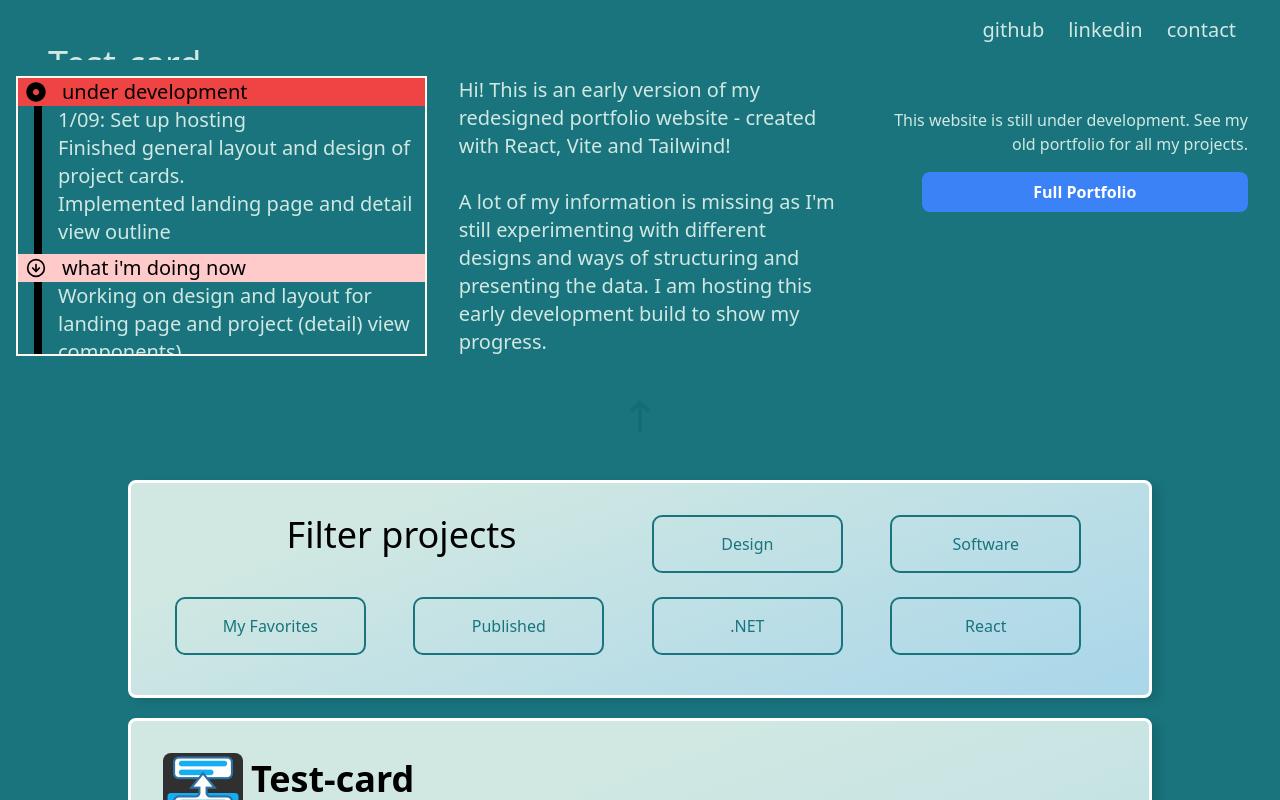
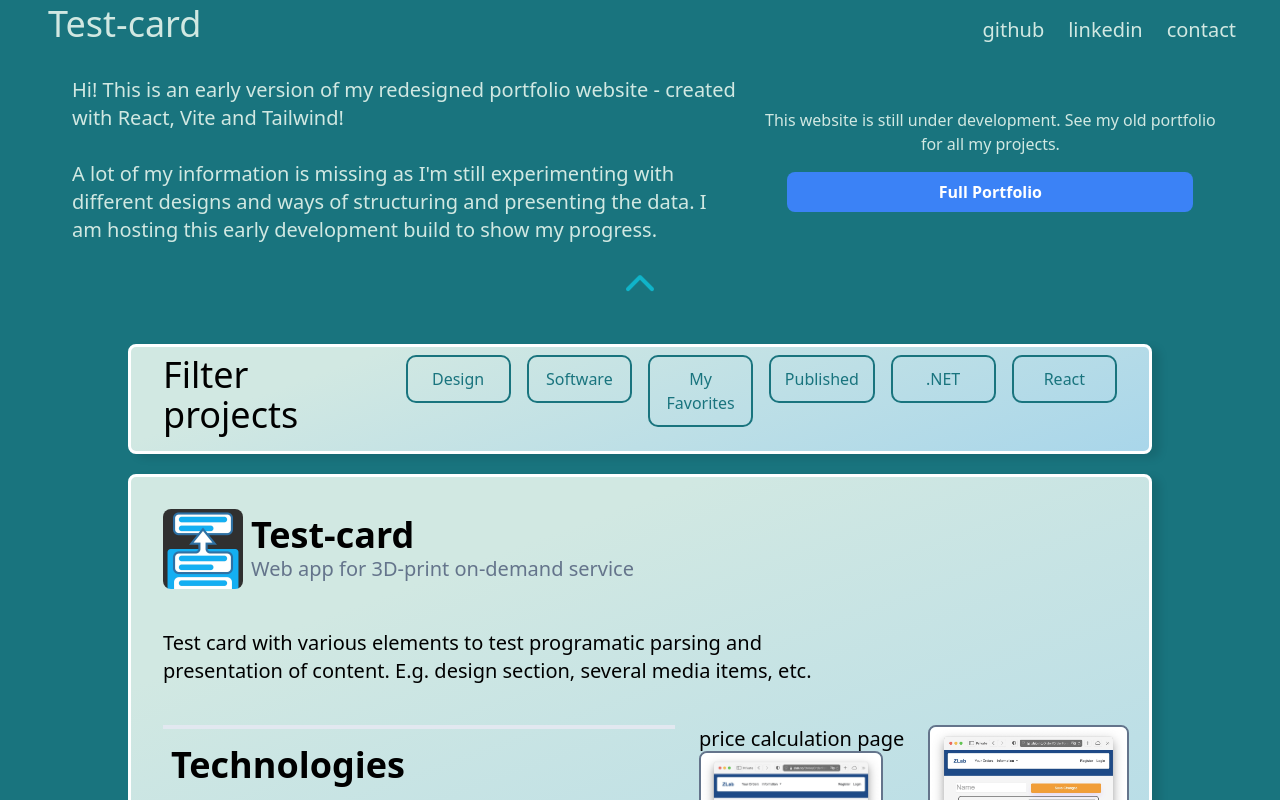
Before and after one commit to szstuff/portfolio3, a React (Vite) app: page / in a window 1280 px wide. Built offline with nearby package versions, Linux system fonts and the light colour scheme.

Commit message:
feat: Implemented filter logic - cleaned up landing card, filter options and main.jsx design and layout

```diff
--- a/src/components/FilterOptions.jsx
+++ b/src/components/FilterOptions.jsx
@@ -13,11 +13,11 @@ const FilterOptions = ({filters, setFilters}) => {
 
     return (
     <div className={`border-black border-2 rounded-lg
-        bg-slate-100 shadow-xl px-8 pb-4 pt-8 w-[96vw] mx-[2vw] md:w-[84vw] md:mx-[8vw] lg:w-[80vw] lg:mx-[10vw]
-        mt-5 grid grid-cols-2 sm:grid-cols-4
+        bg-slate-100 shadow-xl px-8 pb-2 pt-2 w-[96vw] mx-[2vw] md:w-[84vw] md:mx-[8vw] lg:w-[80vw] lg:mx-[10vw]
+        mt-5 grid grid-cols-3 sm:grid-cols-4 xl:grid-cols-8 gap-4
         card
         `}>
-        <div className='col-span-2 mb-4 text-center'>
+        <div className='col-span-3 sm:col-span-2 mb-2 text-center xl:text-left'>
             <h3 className='text-4xl'> Filter projects </h3>
         </div>
         <div className='col-span-1'>
--- a/src/components/Header.jsx
+++ b/src/components/Header.jsx
@@ -62,7 +62,10 @@ const Header = ({id}) => {
                             <div key={item.id} ref={(el) => setRef(el, index)}
                                 className='content-center pt-2'
                             >
-                                <h3 className='h-[5vh] p-y-1 my-1 text-2xl sm:text-3xl md:text-4xl'> {item.title} </h3></div>
+                                {item.title != "" && (
+                                <h3 className='h-[5vh] p-y-1 my-1 text-2xl sm:text-3xl md:text-4xl'> {item.title} </h3>
+                                )}
+                            </div>
                         ))
                         }
                     </div>
--- a/src/components/LandingCard.jsx
+++ b/src/components/LandingCard.jsx
@@ -1,41 +1,27 @@
 import React from 'react'
 import ScrollDownPrompt from './ScrollDownPrompt'
 import {Button} from './Button'
-import { FaDotCircle } from 'react-icons/fa'
-import { FiArrowDownCircle } from 'react-icons/fi'
 
 const LandingCard = React.forwardRef(({filters, setFilters}, ref) => {
   return (
     <div ref={ref} id={"0"}
       className={`snap-start
-      p-4 h-auto max-h-[90vh] w-full
+      p-4 h-auto max-h-[70vh] w-full
       justify-around
+      px-2 md:px-8 lg:px-16
+      grid grid-cols-1 md:grid-cols-5 place-content-center gap-4
     `}>
-        <div className='flex flex-col gap-2 min-w-full'>
-            <div className='grid grid-cols-4 lg:grid-cols-6 gap-2 space-x-4 '>
-                <div className='col-span-2 text-xl border-2 border-orange-50 order-2 max-h-[35vh] overflow-y-scroll lg:order-1 '>
-                    <p className='flex gap-4 items-center bg-red-500 pl-2'> <FaDotCircle/> under development </p>
-                    <p className=' border-l-8 border-black ml-4 pl-4 text-[color:var(--primary)]'> 1/09: Set up hosting  </p>
-                    <p className=' border-l-8 border-black ml-4 pl-4 text-[color:var(--primary)]'> Finished general layout and design of project cards. </p>
-                    <p className=' border-l-8 border-black ml-4 pl-4 text-[color:var(--primary)]'> Implemented landing page and detail view outline  </p>
-                    {/* <p className='flex gap-4 items-center bg-red-200 pl-2'> <FaDotCircle/> changelog </p> */}
-                    <p className=' border-l-8 border-black ml-4 pb-2 pl-4 text-[color:var(--primary)]'>  </p>
-                    <p className='flex gap-4 items-center bg-red-200 pl-2'> <FiArrowDownCircle/> what i'm doing now </p>
-                    <p className=' border-l-8 border-black ml-4 pb-2 pl-4 text-[color:var(--primary)]'> Working on design and layout for landing page and project (detail) view components) </p>
-
-
-                </div>
-                <div className='col-span-4 lg:col-span-2 text-xl order-1 mb-8 px-8 lg:px-2'>
+          <div className='col-span-1 md:col-span-3 text-xl order-1 lg:px-2'>
               <p className='text-[color:var(--primary)]'> Hi! This is an early version of my redesigned portfolio website - created with React, Vite and Tailwind!
                   <br/> <br/>
                   A lot of my information is missing as I'm still experimenting with different designs and ways of structuring and presenting the data. I am hosting this early development build to show my progress.</p>
           </div>
-                <div className=' grid-flow-row col-span-2 space-y-4 order-3 mx-4 px-4 text-end'>
+          <div className='col-span-1 md:col-span-2 order-2 text-center'>
 
               <p className='pt-8 text-[color:var(--primary)]'> This website is still under development. See my old portfolio for all my projects. </p>
-                    <Button link={""} type={"Full Portfolio"} width={"full"} text={"Full Portfolio"} mt={"4"}/>
+              <Button link={"www.stilian.dev"} type={"Full Portfolio"} width={"full"} text={"Full Portfolio"} mt={"4"}/>
           </div>
-            </div>
+            <div className='col-span-full order-last justify-self-center'>
              <ScrollDownPrompt/>
             </div>
     </div>
--- a/src/components/Main.jsx
+++ b/src/components/Main.jsx
@@ -44,9 +44,12 @@ const Main = ({portfolioitems}) => {
 
     useEffect(() => {
         setCurrentCardId(elementsInView[0])
-        console.log("Elements currently in view:", elementsInView);
-        console.log("Elements in total:", elementsRef);
         }, [elementsInView]);
+
+
+    useEffect(() => {
+        console.log(filters)
+    }, [filters])
 
     //Header-main view scroll sync logic
     const {setScrollY} = useContext(ScrollContext)
@@ -63,7 +66,8 @@ const Main = ({portfolioitems}) => {
         }
         }, [setScrollY])
 
-        const renderCard = (item, index) => {
+
+        const renderCard = (item, index, filters) => {
             switch(item.type){
                 case "landingCard":
                     return (
@@ -80,6 +84,9 @@ const Main = ({portfolioitems}) => {
                         <FilterOptions filters={filters} setFilters={setFilters}/>
                     )
                 default:
+                //If default, the item is a normal portfolio item
+                //if no filters || item's filters include at least one (.some) of the chosen filters, render card
+                    if (filters.length == 0 || item.applicableFilters.some(filterText => filters.includes(filterText))){
                     return (
                         <Card
                             ref={(el) => elementsRef.current[index] = el}
@@ -88,19 +95,20 @@ const Main = ({portfolioitems}) => {
                             index={index}
                         />
                     )
+                } else {
+                    return null
+                }
             }
         }
 
         return (
-            <div ref={scrollRef} className='bg-[color:var(--secondary)] h-[calc(100vh-60px)] snap-y snap-mandatory scroll-p-4 overflow-y-scroll'>
-                <div className='container mb-28'>
-                    <div className='relative'>
-
+            <div ref={scrollRef} className='bg-[color:var(--secondary)] w-screen h-[calc(100vh-60px)] snap-y snap-mandatory scroll-p-4 overflow-y-scroll'>
+                <div className='container mb-28 max-w-max'>
                         {portfolioitems.map((item, index) => (
-                            renderCard(item, index)
+                            renderCard(item, index, filters)
                         ))}
-                    </div>
                 </div>
+                <p className='text-xl font-light text-slate-300 mx-[10%]'>Made using Portfolio3 template by stilian.dev</p>
             </div>
         );
 };
--- a/src/components/ScrollDownPrompt.jsx
+++ b/src/components/ScrollDownPrompt.jsx
@@ -1,10 +1,10 @@
 import React from 'react'
-import { FaArrowUp, FaArrowUpLong } from 'react-icons/fa6'
+import { FaChevronUp } from 'react-icons/fa6'
 
 const ScrollDownPrompt = () => {
   return (
-    <div className='flex place-content-center items-end grow mt-4' >
-      <FaArrowUpLong className=' scrolldownAnimation size-8'/>
+    <div className='w-fit mt-4' >
+      <FaChevronUp className='col-auto scrolldownAnimation size-8'/>
     </div>
   )
 }
--- a/src/index.css
+++ b/src/index.css
@@ -24,9 +24,8 @@ https://webflow.com/blog/elegant-color-palettes?utm_source=google&utm_medium=sea
 
 /* Filter button */
 .filterButton{
-  padding: 15px 5px;
-  width: 80%;
-  margin: 0 10% 10% 5%;
+  padding: 10px 5px;
+  width: 100%;
   border: 2px solid var(--text);
   border-radius: 10px;
   color: var(--text);
@@ -36,6 +35,23 @@ https://webflow.com/blog/elegant-color-palettes?utm_source=google&utm_medium=sea
   background-color: var(--secondary);
   color: var(--primary);
   transition: all 0.5s;
+}
+
+/* "Swipe up" prompt icon */
+.scrolldownAnimation{
+  animation: updown  ease-in-out 4s infinite;
+}
+
+@keyframes updown{
+  0% {transform: translateY(0em); color: #2095a2;}
+  50% {transform: translateY(-0.5em); color: #0db9cf;}
+  100% {transform: translateY(0em); color: #2095a2;}
+}
+
+/* Portfolio Detail View */
+.animateload {
+   /* Slide in animation for title text in header component  */
+  animation: slidein 0.5s ease;
 }
 
 /* Portfolio item card */
@@ -51,24 +67,11 @@ https://webflow.com/blog/elegant-color-palettes?utm_source=google&utm_medium=sea
   animation: spinBackground 1s linear;
 }
 
-.scrolldownAnimation{
-  animation: updown  ease-in-out 4s infinite;
-}
-
-.animateload {
-  animation: slidein 0.5s ease;
-}
-
 @keyframes slidein {
   0% {transform: translateX(-1em); opacity: 0.5;}
   100% {transform: translateX(0); opacity: 1;}
 }
 
-@keyframes updown{
-  0% {transform: translateY(1em); color: #4db2be;}
-  50% {transform: translateY(-1em); color: #0a626c;}
-  100% {transform: translateY(1em); color: #4db2be;}
-}
 @keyframes spinBackground {
   0% {background: linear-gradient(160deg, var(--primary) 20%, var(--accent));}
   10% {background: linear-gradient(155deg, var(--primary) 22%, var(--accent));}
```
Also changed, not shown: src/assets/portfolioitems.json (+13 -8 lines), src/components/Button.jsx (+6 -6 lines). Lines whose indentation alone changed are shown as unchanged.
